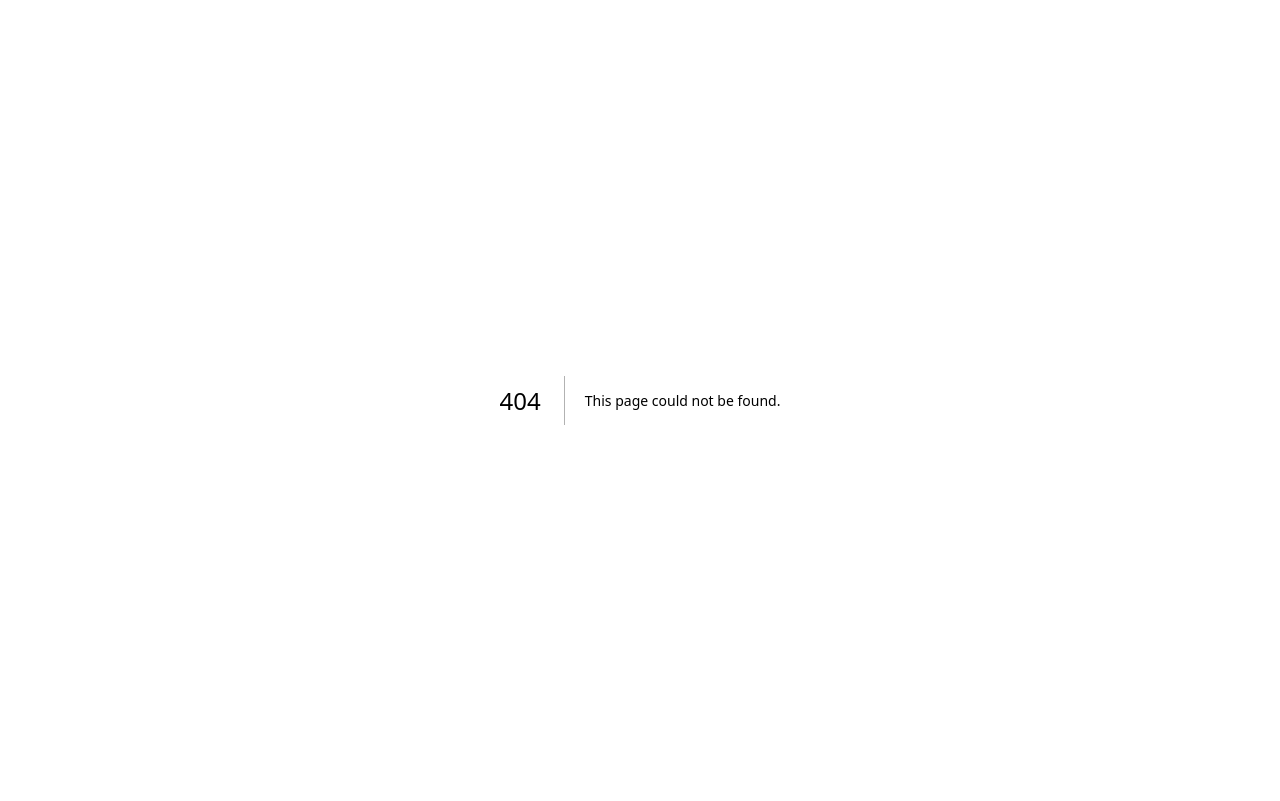
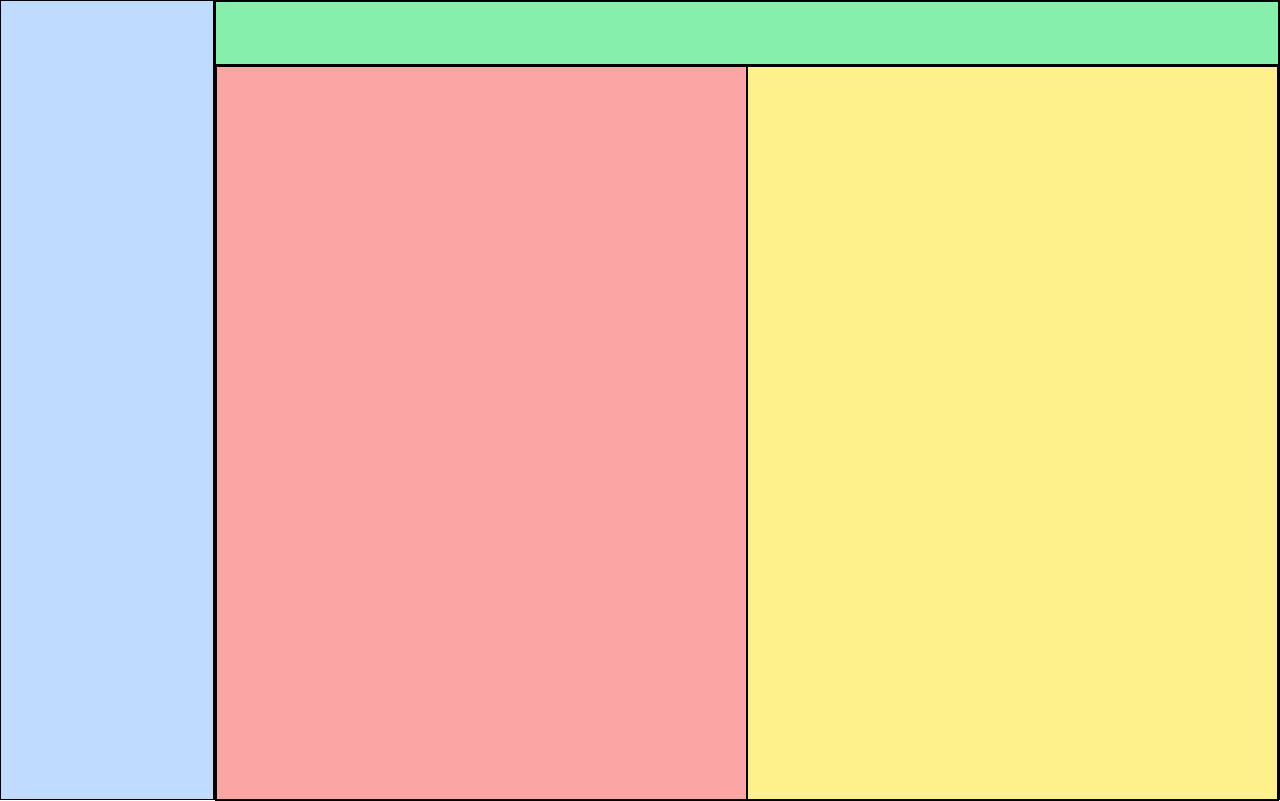
Before and after one commit to ResQAI/ResQAI, a Next.js app: page /layoutTemp in a window 1280 px wide. Before the commit this address had no page. Built offline with nearby package versions, Linux system fonts and the light colour scheme.

Commit message:
add basic layout of the dashboard

```diff
--- /dev/null
+++ b/src/app/layoutTemp/page.tsx
@@ -0,0 +1,14 @@
+export default function page() {
+  return (
+    <div className="flex">
+      <div className="sidebar border border-black bg-blue-200 w-[20vw]"></div>
+      <div className="main-content border border-black w-full h-[100vh]">
+        <div className="header border border-black bg-green-300 h-[8vh]"></div>
+        <div className="content border border-black h-[92vh] flex">
+          <div className="filter-map-div border bg-red-300 border-black w-[50%]"></div>
+          <div className="toggle-area border bg-yellow-200 border-black w-[50%]"></div>
+        </div>
+      </div>
+    </div>
+  );
+}
```
